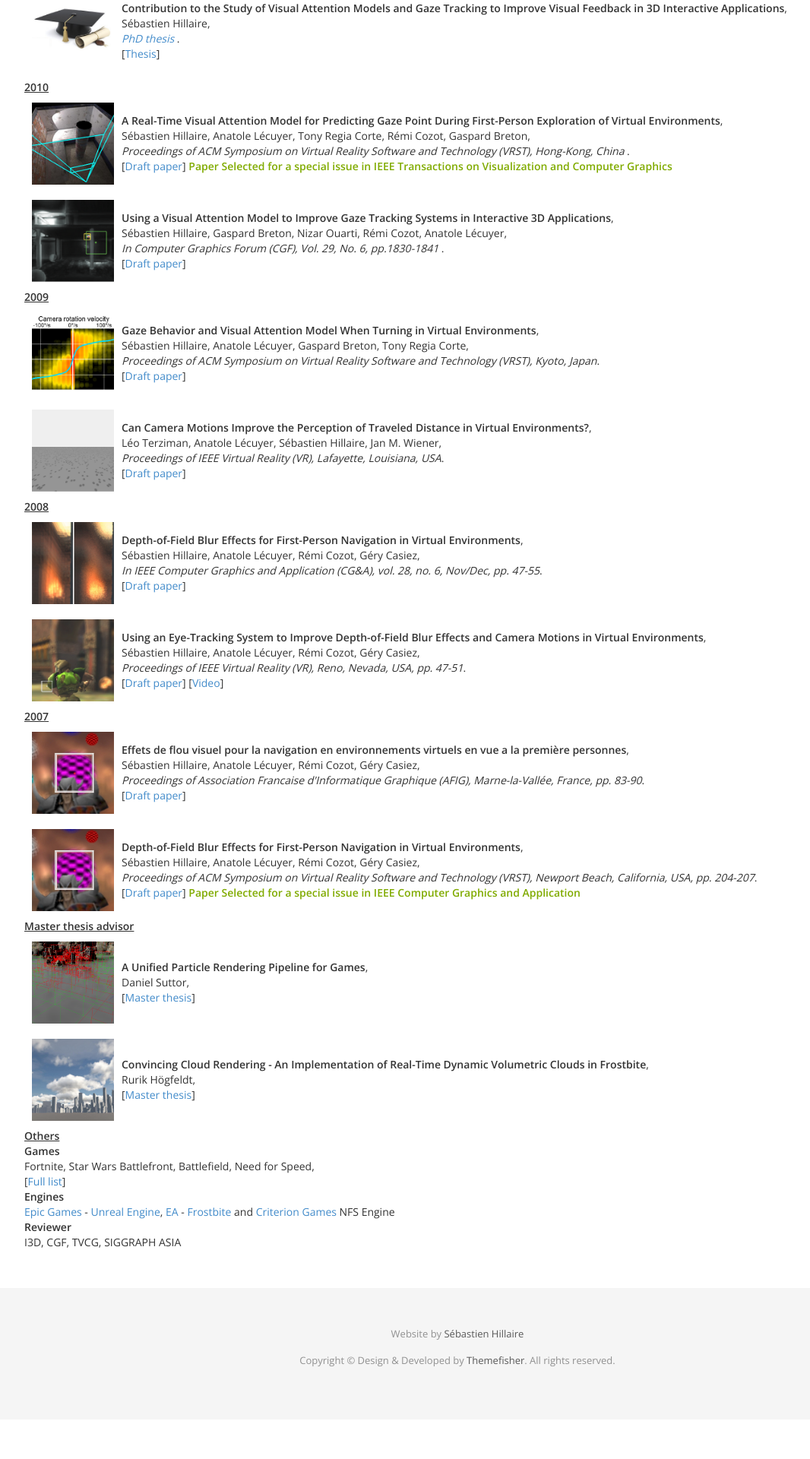
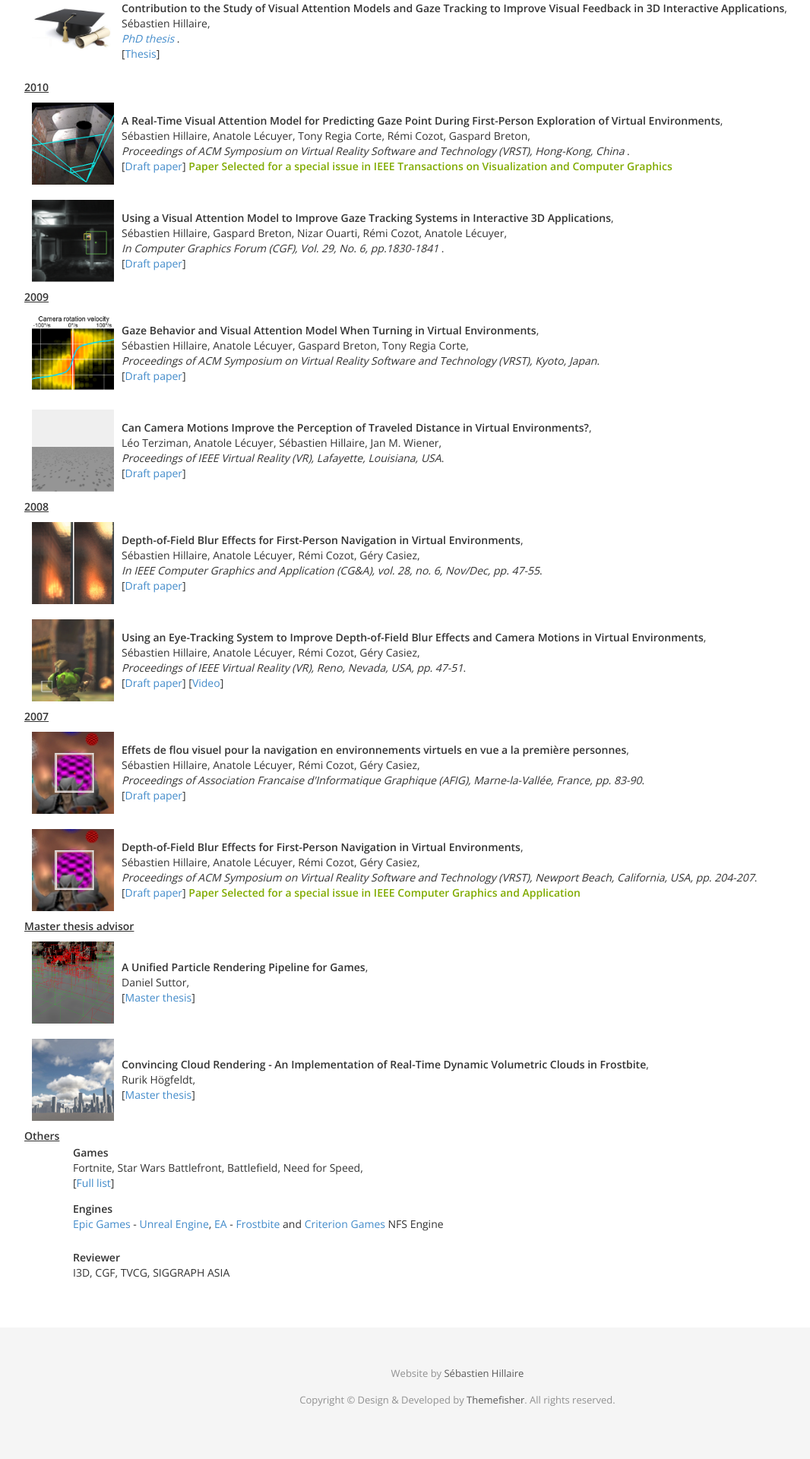
Before and after one commit to sebh/sebh.github.io, a Jekyll site: the page built from publications.html, in a window 1280 px wide. Shown: the part 1997-3917 px from the top of the page at 76% size, without its empty margins (38-1104 px from the left). Built offline with Jekyll 4.4.1, drawn with Linux system fonts in a browser that asks for light colours; nearby versions of some CDN libraries; some web fonts are replaced; before the commit the page ends 3865 px from its top, so only the background shows below that.

Commit message:
Other section update with small image for alignment

```diff
--- a/publications.html
+++ b/publications.html
@@ -43,6 +43,11 @@
     {
         font-weight: bold;
         color: #80ab00;
+    }
+
+    .pub-image-small {
+        width: 64px;
+        padding: 10px 10px 10px 10px;
     }
 
 </style>
@@ -380,7 +385,7 @@
 
         <table class="pub-table">
             <tr>
-                <td></td>
+                <td><img src="https://sebh.github.io/publications/WhiteBackground.PNG" class="pub-image-small"></td>
                 <td>
                     <span class="pub-title"> Games </span><br />
                     <span class="pub-autho"> Fortnite, Star Wars Battlefront, Battlefield, Need for Speed</span>,<br />
@@ -388,7 +393,7 @@
                 </td>
             </tr>
             <tr>
-                <td></td>
+                <td><img src="https://sebh.github.io/publications/WhiteBackground.PNG" class="pub-image-small"></td>
                 <td>
                     <span class="pub-title"> Engines </span><br />
                     <span class="pub-autho">
@@ -399,7 +404,7 @@
                 </td>
             </tr>
             <tr>
-                <td></td>
+                <td><img src="https://sebh.github.io/publications/WhiteBackground.PNG" class="pub-image-small"></td>
                 <td>
                     <span class="pub-title"> Reviewer </span><br />
                     <span class="pub-autho"> I3D, CGF, TVCG, SIGGRAPH ASIA </span><br />
```
Also changed, not shown: publications/WhiteBackground.PNG (added).
